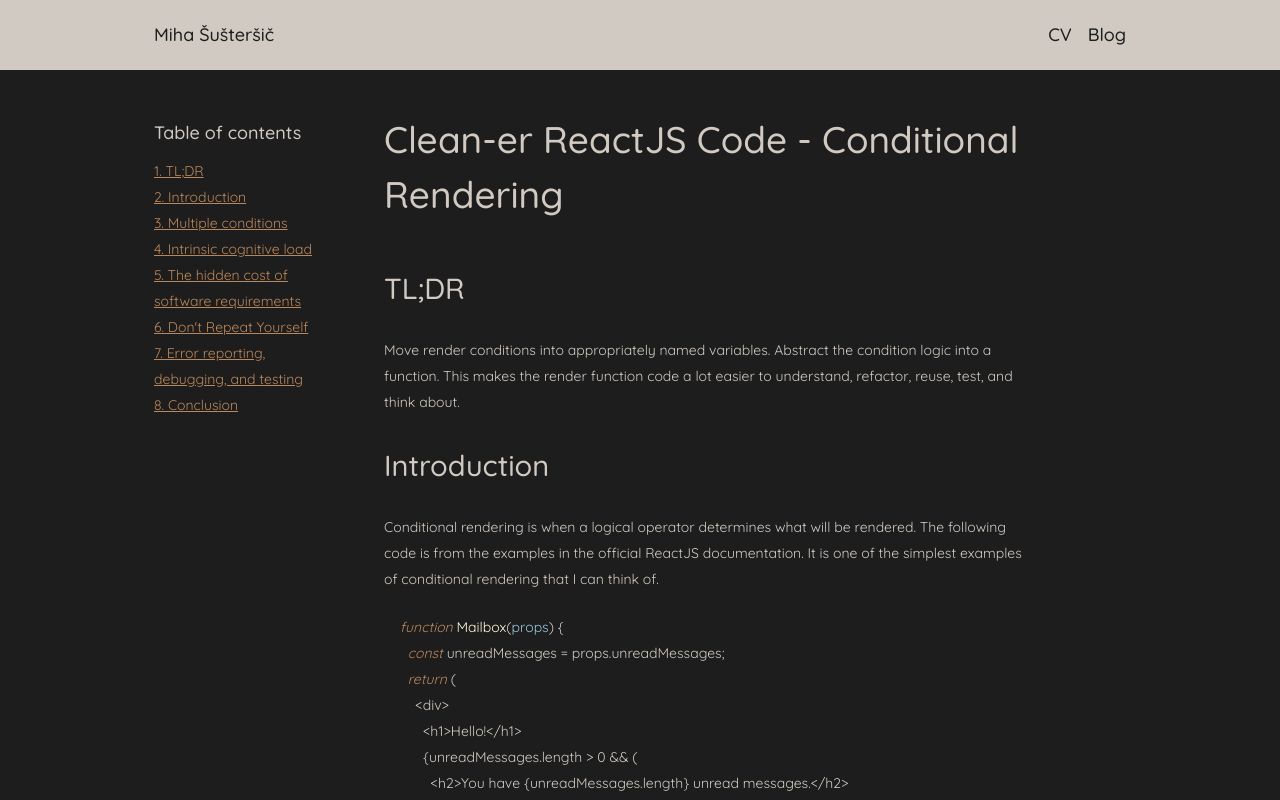
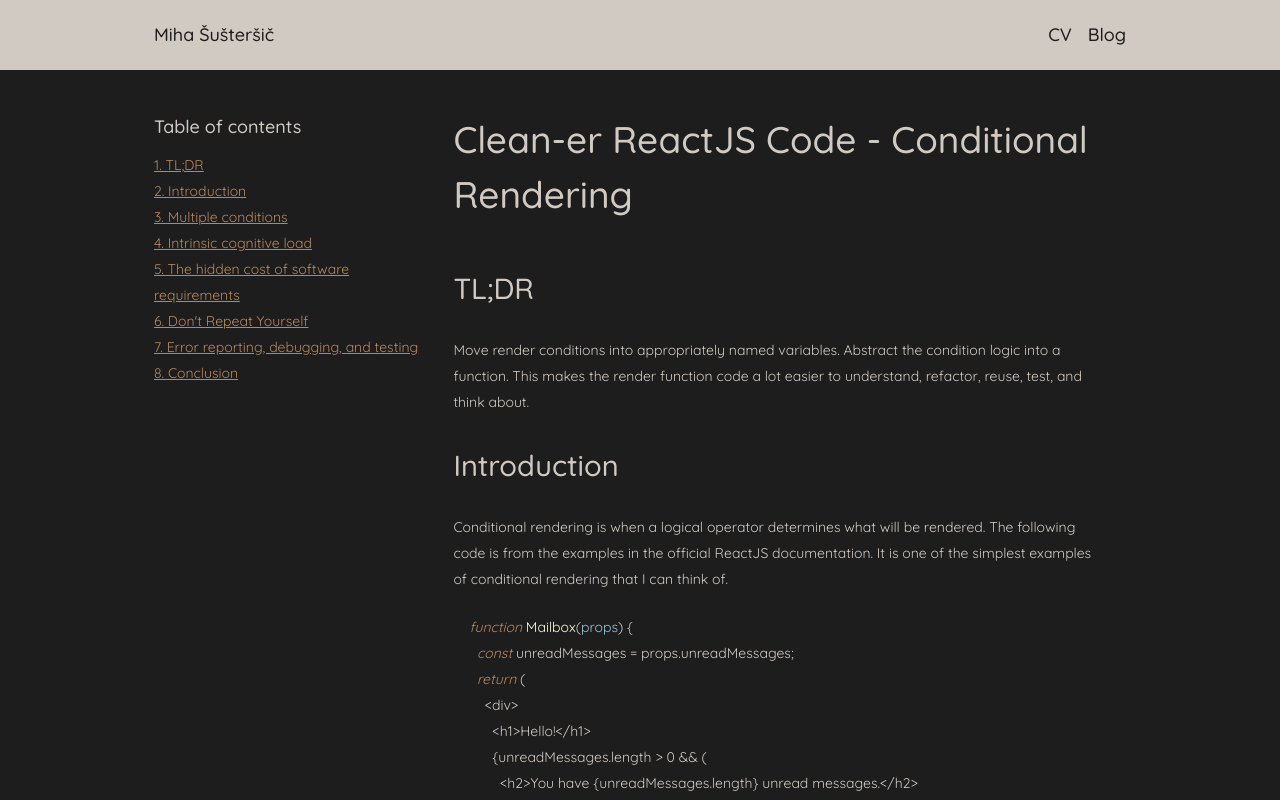
Before and after one commit to Shooshte/curriculum, a Next.js app: page /blog/react-conditional-rendering in a window 1280 px wide. Built offline with nearby package versions, Linux system fonts and the light colour scheme.

Commit message:
added basic blog post table of contents

```diff
--- a/components/blog/tableOfContents.module.scss
+++ b/components/blog/tableOfContents.module.scss
@@ -8,8 +8,10 @@
   .container {
     display: flex;
     flex-direction: column;
-    margin-top: map-get($spacing-sizes, "5");
-    padding: map-get($spacing-sizes, "1") map-get($spacing-sizes, "2");
+    left: 0;
+    padding: map-get($spacing-sizes, "1") 0 map-get($spacing-sizes, "1")
+      map-get($spacing-sizes, "2");
     position: sticky;
+    top: 0;
   }
 }
--- a/components/layout.module.scss
+++ b/components/layout.module.scss
@@ -20,7 +20,6 @@
 .mainContent {
   @include get-text-color($primary-color);
   margin: 0 auto;
-  max-width: $max-content-width;
   width: 100%;
 }
 
--- a/components/underConstruction.module.scss
+++ /dev/null
@@ -1,26 +0,0 @@
-@import "styles/_variables";
-
-.backButton {
-  align-self: flex-end;
-  border: none;
-  box-shadow: none;
-  background-color: transparent;
-  color: $accent-orange;
-  margin: map-get($spacing-sizes, "4");
-  padding: 0;
-  text-decoration: underline;
-}
-
-.container {
-  align-items: flex-start;
-  display: flex;
-  flex-direction: column;
-  justify-content: flex-start;
-  max-width: 460px;
-  margin: 0 auto;
-  padding: map-get($spacing-sizes, "1") map-get($spacing-sizes, "2");
-  span,
-  h2 {
-    align-self: center;
-  }
-}
--- a/pages/blog/[id].tsx
+++ b/pages/blog/[id].tsx
@@ -143,6 +143,7 @@ const Post = ({ postData }: PropsType) => {
         <title>Miha Šušteršič: {title}</title>
         <meta name="description" content={description}></meta>
       </Head>
+
       <article className={styles.container}>
         <TableOfContents headings={headings} />
         <Markdown options={markdownOptions}>{content}</Markdown>
--- a/pages/blog/blog.module.scss
+++ b/pages/blog/blog.module.scss
@@ -9,5 +9,7 @@
 }
 
 .container {
+  margin: 0 auto;
+  max-width: $max-content-width;
   padding: map-get($spacing-sizes, "1") map-get($spacing-sizes, "2");
 }
--- a/pages/blog/post.module.scss
+++ b/pages/blog/post.module.scss
@@ -17,16 +17,36 @@
     height: 460px;
     width: 460px;
   }
+  .container {
+    align-items: flex-start;
+    display: grid;
+    justify-content: flex-start;
+    grid-template-columns: 0.3fr 0.7fr;
+    grid-column-gap: map-get($spacing-sizes, "2");
+    margin: 0 auto;
+    max-width: $max-content-width;
+  }
 }
 
-.container {
-  align-items: flex-start;
-  display: flex;
-  justify-content: space-between;
+@media only screen and (max-width: 767px) {
+  .wrapper {
+    padding: map-get($spacing-sizes, "1") map-get($spacing-sizes, "2");
+  }
+}
+
+@media only screen and (min-width: 768px) {
+  .wrapper {
+    padding: map-get($spacing-sizes, "1") map-get($spacing-sizes, "2")
+      map-get($spacing-sizes, "1") 0;
+  }
 }
 
 .wrapper {
-  padding: map-get($spacing-sizes, "1") map-get($spacing-sizes, "2");
+  height: calc(
+    100% - map-get($spacing-sizes, "1") - map-get($spacing-sizes, "1")
+  );
+
+  overflow: auto;
   code + h2,
   pre + h2,
   ul + h2,
--- a/pages/index.module.scss
+++ b/pages/index.module.scss
@@ -1,4 +1,9 @@
 @import "styles/_variables";
+
+.container {
+  max-width: $max-content-width;
+  margin: 0 auto;
+}
 
 .content {
   padding: map-get($spacing-sizes, "1") map-get($spacing-sizes, "2");
```
Also changed, not shown: components/underConstruction.tsx (deleted, +0 -42 lines).
